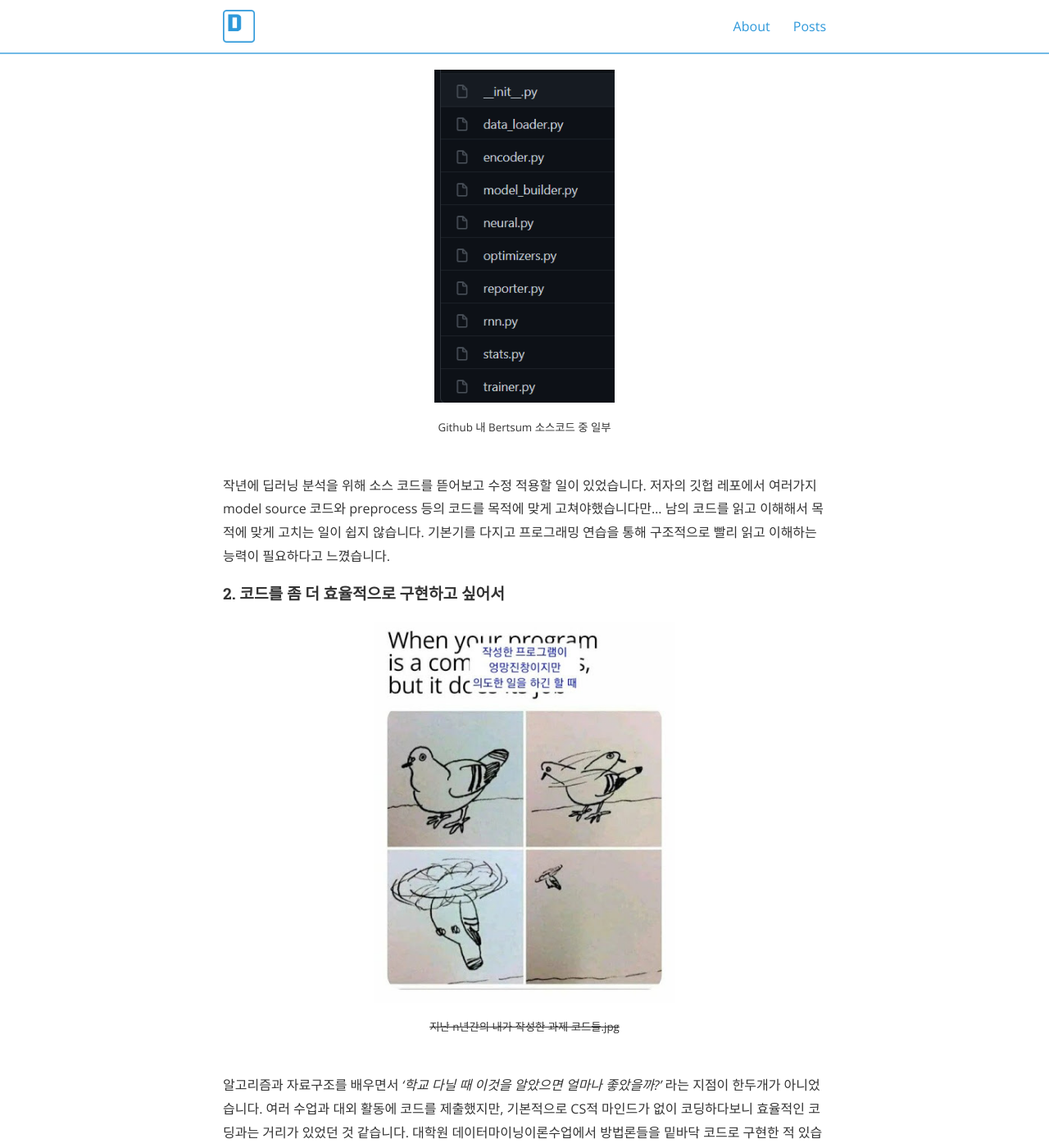
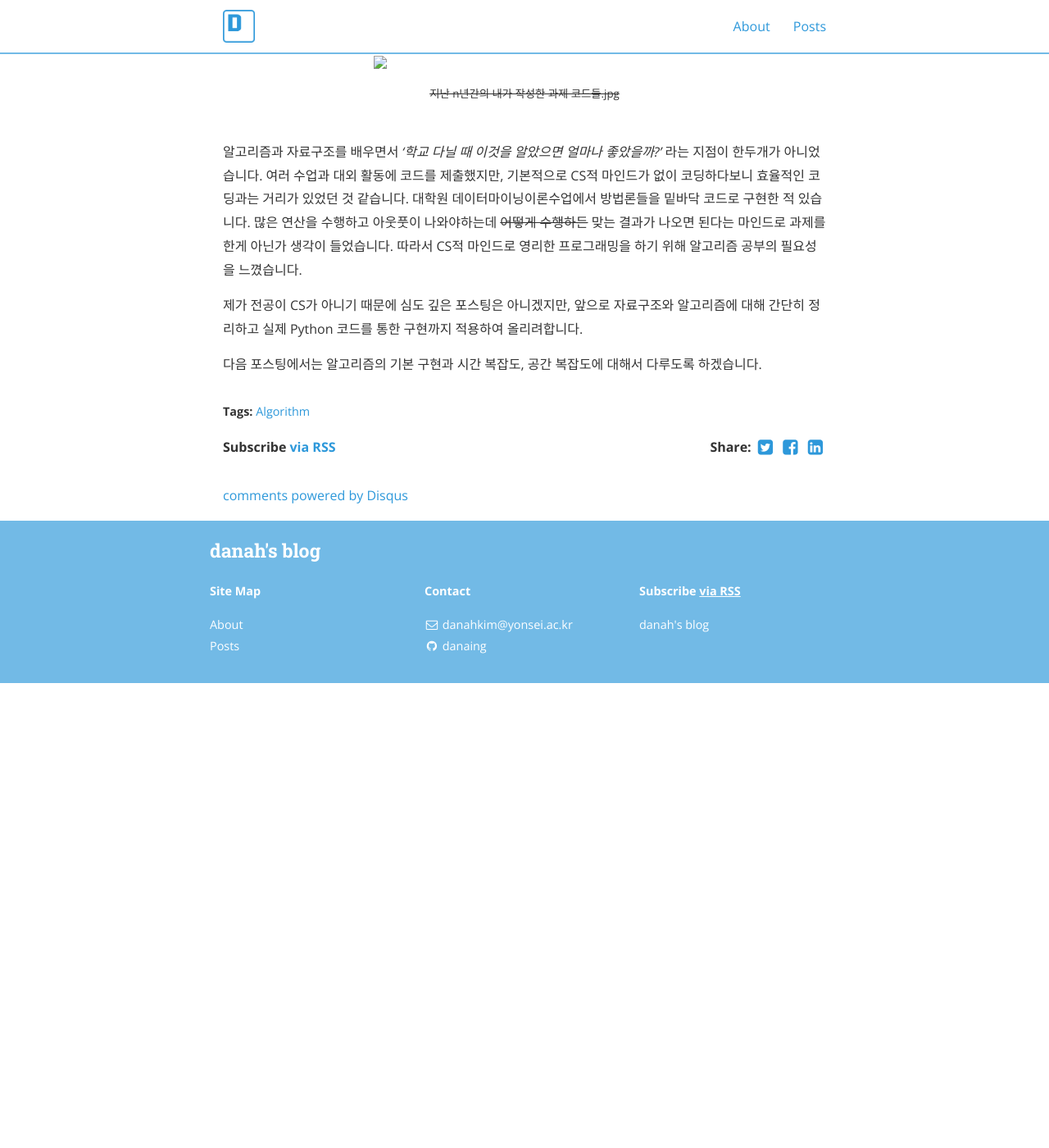
Before and after one commit to danaing/danaing.github.io-old.ver, a Jekyll site: the page built from _posts/2021-05-03-algorithm-01-what-is-algorithm.md, in a window 1280 px wide and 1400 px high, scrolled down 2190 px. Shown: the whole window at 82% size. Built offline with Jekyll 4.4.1, drawn with Linux system fonts in a browser that asks for light colours; nearby versions of some CDN libraries; comment, search, counter and statistics services are not loaded; after the commit the page ends 3023 px from its top, so only the background shows below that; some of the changed text lies outside the part shown.

Commit message:
Update 2021-05-03-algorithm-01-what-is-algorithm.md

```diff
--- a/_posts/2021-05-03-algorithm-01-what-is-algorithm.md
+++ b/_posts/2021-05-03-algorithm-01-what-is-algorithm.md
@@ -24,7 +24,7 @@ cover:  "/assets/covers/algorithm.png"
 -----------
 ## 1. 알고리즘이란?
 
-<img src="/assets/images/algorithm.png" width="60%">
+<img src="../assets/images/algorithm.png" width="60%">
 
 > 어떤 문제의 해결을 위하여, 입력된 자료를 토대로 하여 원하는 출력을 유도하여 내는 규칙의 집합. 여러 단계의 유한 집합으로 구성되는데, 각 단계는 하나 또는 그 이상의 연산을 필요로 한다. [표준국어대사전]
 
@@ -55,17 +55,17 @@ cover:  "/assets/covers/algorithm.png"
 
 #### 1. 코드를 읽는 눈을 기르려고
 
-<img src="/assets/images/bertsumsrc.png" width="30%">
+<img src="../assets/images/bertsumsrc.png" width="30%">
 <center> <small> Github 내 Bertsum 소스코드 중 일부 </small> </center> <br/>
 
 작년에 딥러닝 분석을 위해 소스 코드를 뜯어보고 수정 적용할 일이 있었습니다. 저자의 깃헙 레포에서 여러가지 model source 코드와 preprocess 등의 코드를 목적에 맞게 고쳐야했습니다만... 남의 코드를 읽고 이해해서 목적에 맞게 고치는 일이 쉽지 않습니다. 기본기를 다지고 프로그래밍 연습을 통해 구조적으로 빨리 읽고 이해하는 능력이 필요하다고 느꼈습니다.
 
 #### 2.  코드를 좀 더 효율적으로 구현하고 싶어서
 
-<img src="/assets/images/messycodebutitworks.jpg" width="50%">
+<img src="../assets/images/messycodebutitworks.jpg" width="50%">
 <center> <small> <del>지난 n년간의 내가 작성한 과제 코드들.jpg </del> </small> </center> <br/>
 
-알고리즘과 자료구조를 배우면서 *'학교 다닐 때 이것을 알았으면 얼마나 좋았을까?'* 라는 지점이 한두개가 아니었습니다. 여러 수업과 대외 활동에 코드를 제출했지만, 기본적으로 CS적 마인드가 없이 코딩하다보니 효율적인 코딩과는 거리가 있었던 것 같습니다. 대학원 데이터마이닝이론수업에서 방법론들을 밑바닥 코드로 구현한 적 있습니다. 많은 연산을 수행하고 아웃풋이 나와야하는데 ~~어떻게 수행하든~~ 맞는 결과가 나오면 된다는 마인드로 과제를 한게 아닌가 생각이 들었습니다. 따라서 CS적 마인드로 영리한 프로그래밍을 위해 알고리즘 공부를 느꼈습니다.
+알고리즘과 자료구조를 배우면서 *'학교 다닐 때 이것을 알았으면 얼마나 좋았을까?'* 라는 지점이 한두개가 아니었습니다. 여러 수업과 대외 활동에 코드를 제출했지만, 기본적으로 CS적 마인드가 없이 코딩하다보니 효율적인 코딩과는 거리가 있었던 것 같습니다. 대학원 데이터마이닝이론수업에서 방법론들을 밑바닥 코드로 구현한 적 있습니다. 많은 연산을 수행하고 아웃풋이 나와야하는데 ~~어떻게 수행하든~~ 맞는 결과가 나오면 된다는 마인드로 과제를 한게 아닌가 생각이 들었습니다. 따라서 CS적 마인드로 영리한 프로그래밍을 하기 위해 알고리즘 공부의 필요성을 느꼈습니다.
 
 제가 전공이 CS가 아니기 때문에 심도 깊은 포스팅은 아니겠지만, 앞으로 자료구조와 알고리즘에 대해 간단히 정리하고 실제 Python 코드를 통한 구현까지 적용하여 올리려합니다.
 
```
